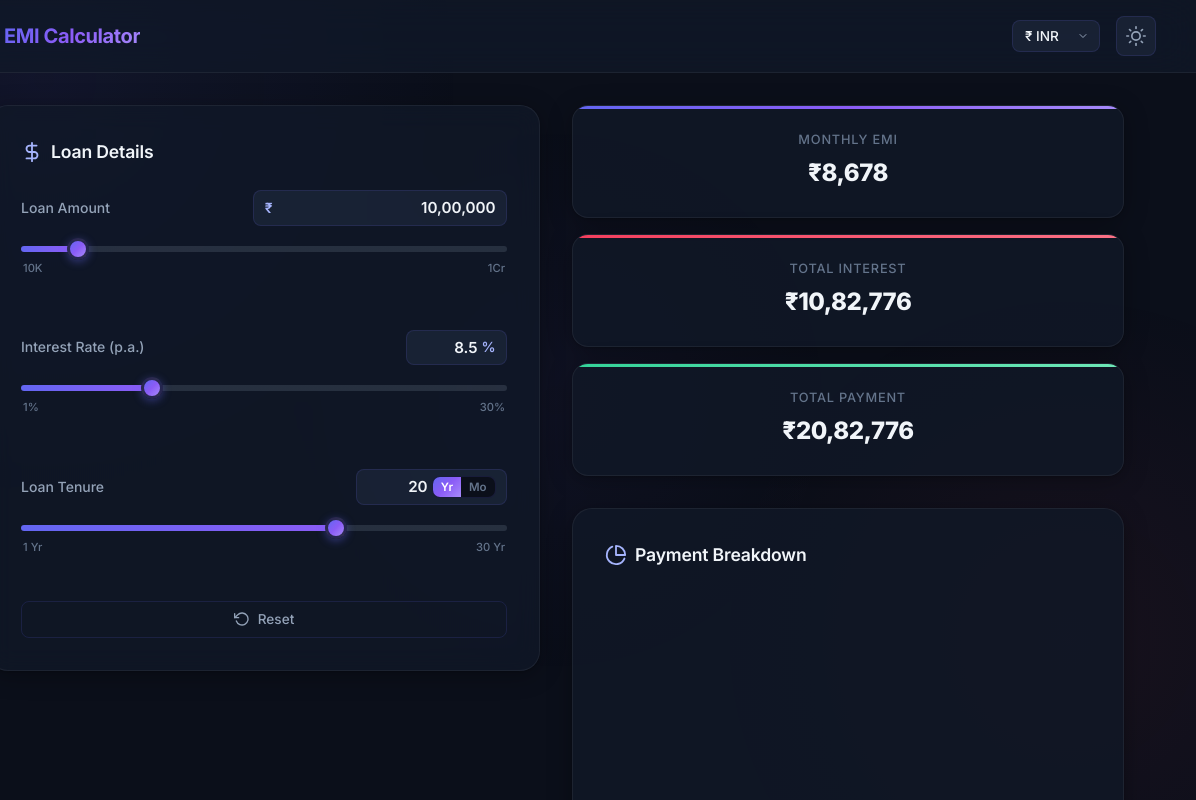
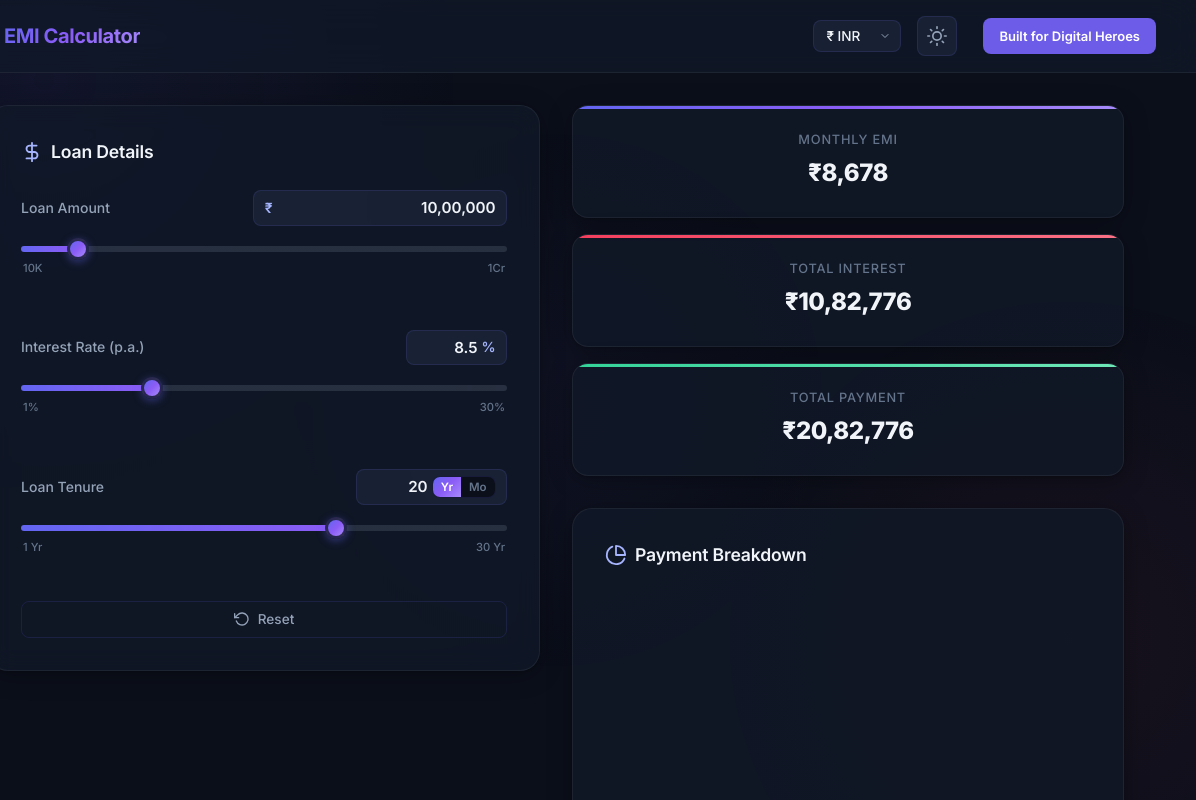
Before and after one commit to nayan1919/Emi-Calculator, a plain HTML site: page index.html in a window 1280 px wide. Shown: the top 800 px of the page, 84-1280 px from the left. Drawn offline with nearby package versions, Linux system fonts and the light colour scheme.

Commit message:
Add Built for Digital Heroes button

```diff
--- a/index.html
+++ b/index.html
@@ -56,6 +56,8 @@
                         </svg>
                     </span>
                 </button>
+                <!-- Built for Digital Heroes -->
+                <a href="https://digitalheroesco.com/" target="_blank" rel="noopener noreferrer" style="display:inline-flex;align-items:center;justify-content:center;margin-left:10px;padding:8px 16px;background-color:#6c5ce7;color:#ffffff;font-family:Inter,sans-serif;font-size:13px;font-weight:600;text-decoration:none;border-radius:8px;white-space:nowrap;">Built for Digital Heroes</a>
             </div>
         </div>
     </header>
```
